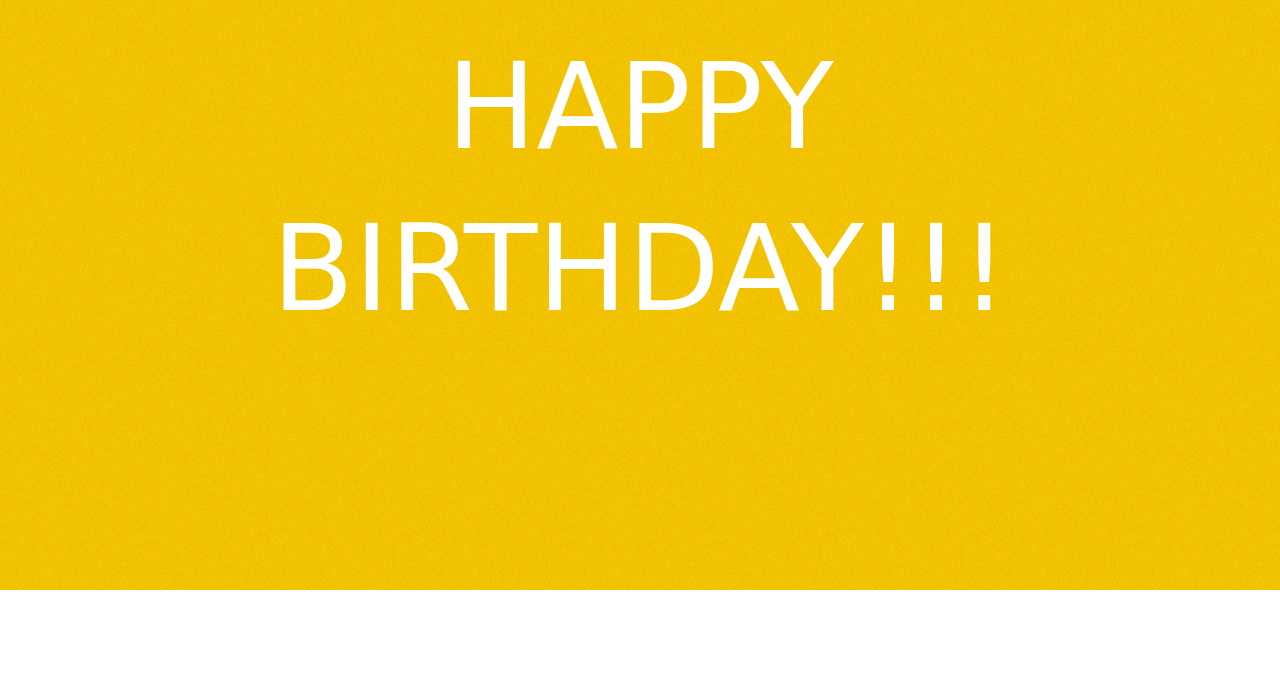
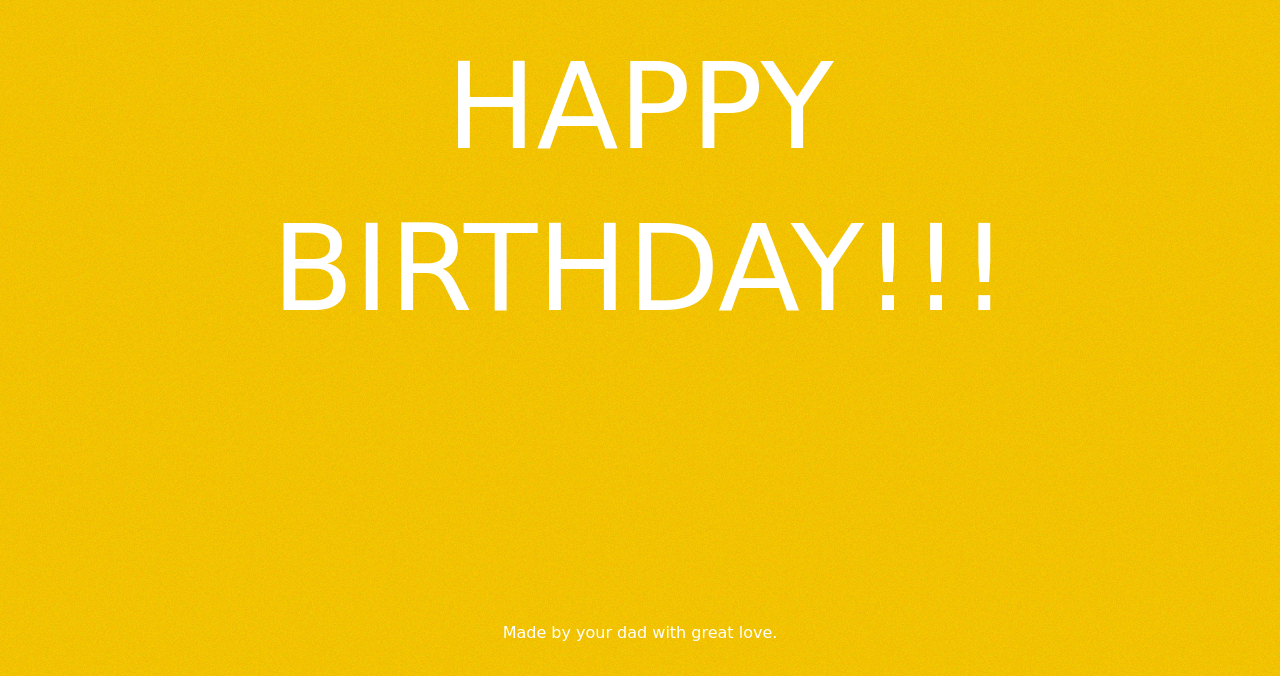
Before and after one commit to dsabanin/alex-is-7, a plain HTML site: page index.html in a window 1280 px wide. Shown: the part 4232-4908 px from the top of the page. Before the commit the page ends 4822 px from the top, so only its background shows below. Drawn offline with Linux system fonts and the light colour scheme; a web font is replaced by a local one.

Commit message:
added footer

```diff
--- a/index.html
+++ b/index.html
@@ -276,6 +276,7 @@ You are the most AWESOME guy I know!</p>
 
 <p style="font-size: 120px">HAPPY BIRTHDAY!!!</p>
 
+<p style="font-size: 16px">Made by your dad with great love.</p>
 </body>
 
 </html>
```
